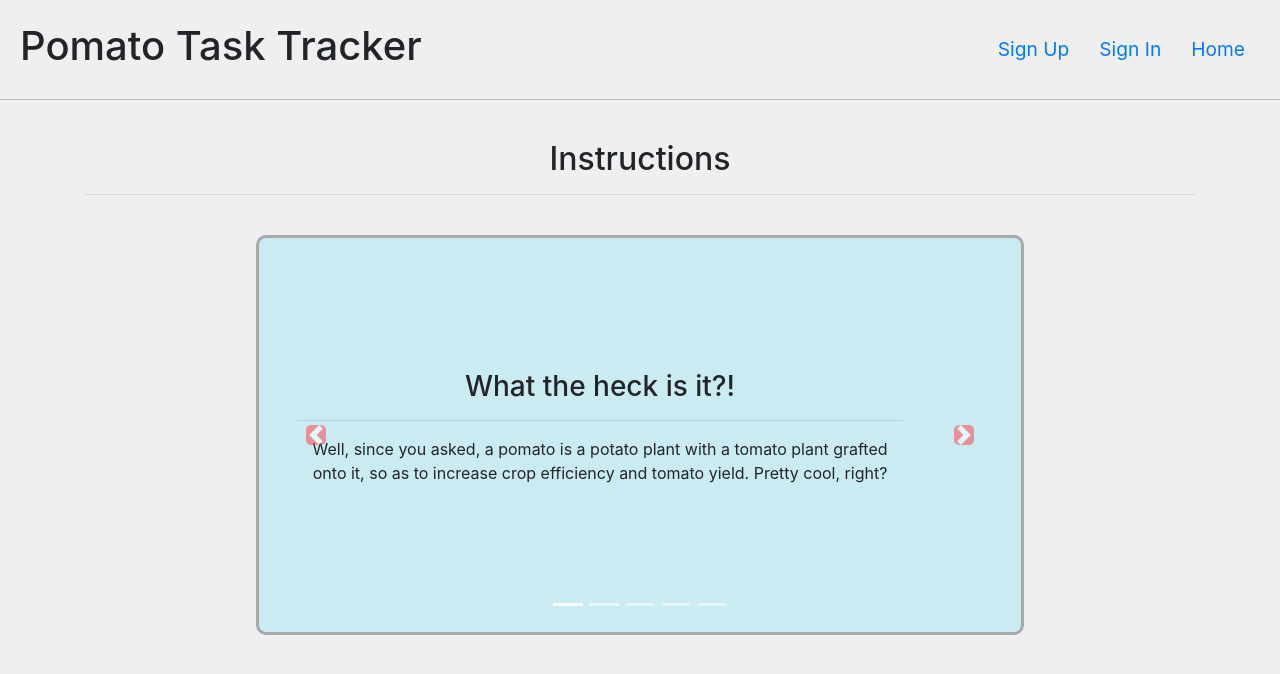
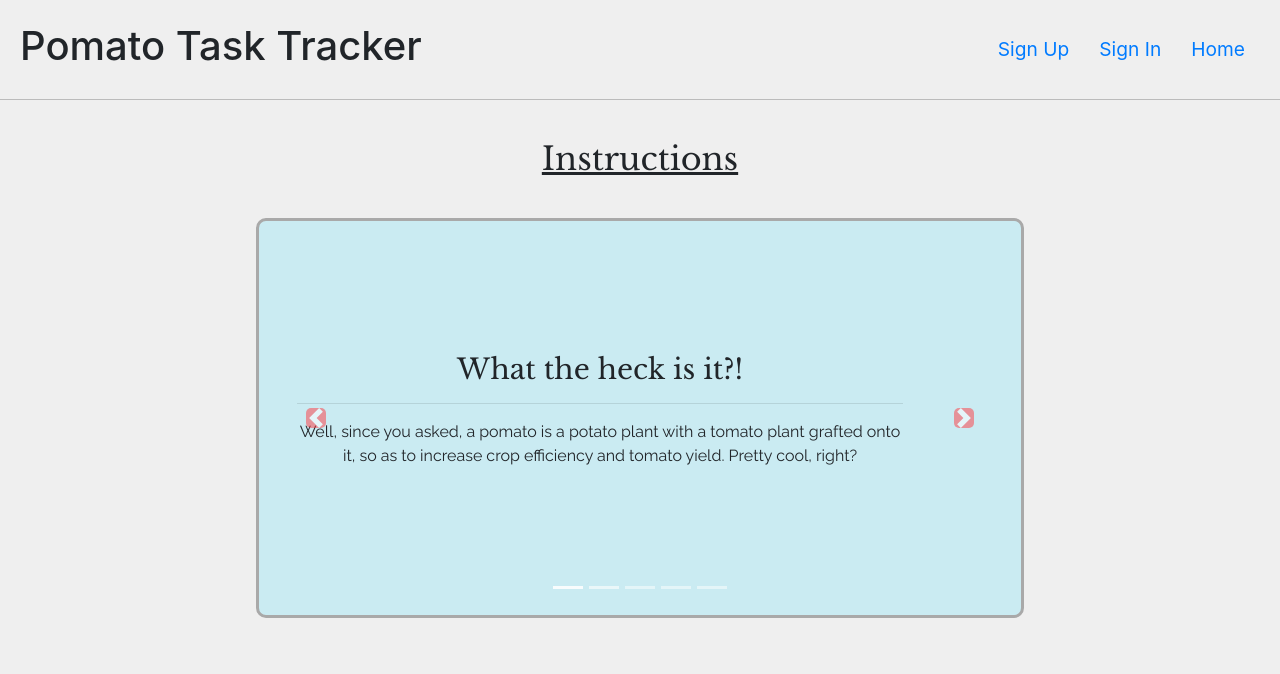
Before and after one commit to matthewjmontalto/capstone-pomodoro-tracker-client-redeploy, a React app: page /#/ in a window 1280 px wide. Shown: the top 674 px of the page. Built offline with nearby package versions, Linux system fonts and the light colour scheme.

Commit message:
Home Font Styles
- Import font styles for the application and apply to Carousel
- minor language corrections
- Remove <hr> from Carousel header

```diff
--- a/src/css/fonts.css
+++ b/src/css/fonts.css
@@ -1 +1,2 @@
-@import url('https://fonts.googleapis.com/icon?family=Material+Icons')
+@import url('https://fonts.googleapis.com/icon?family=Material+Icons');
+@import url('https://fonts.googleapis.com/css?family=Libre+Baskerville|Raleway')
--- a/src/home/components/Carousel.js
+++ b/src/home/components/Carousel.js
@@ -5,7 +5,6 @@
 const WelcomeInstructions = () => (
   <Fragment>
     <h2>Instructions</h2>
-    <hr/>
     <Carousel>
       <Carousel.Item>
         <div className="slide-content">
--- a/src/home/components/Carousel.scss
+++ b/src/home/components/Carousel.scss
@@ -4,9 +4,23 @@
 $sky: #caebf2;
 $deep-carbon: #545454;
 
+// font-family: 'Libre Baskerville', serif;
+// font-family: 'Raleway', sans-serif;
+
 h2 {
+  font-family: 'Libre Baskerville', serif;
   margin-top: 5vh;
   text-align: center;
+  text-decoration: underline;
+}
+
+h3 {
+  font-family: 'Libre Baskerville', serif;
+  text-align: center;
+}
+
+p {
+  font-family: 'Raleway', sans-serif;
 }
 
 .carousel {
@@ -39,6 +53,7 @@
   width: 85%;
 
   ol {
+    font-family: 'Raleway', sans-serif;
     text-align: left;
   }
 }
```
